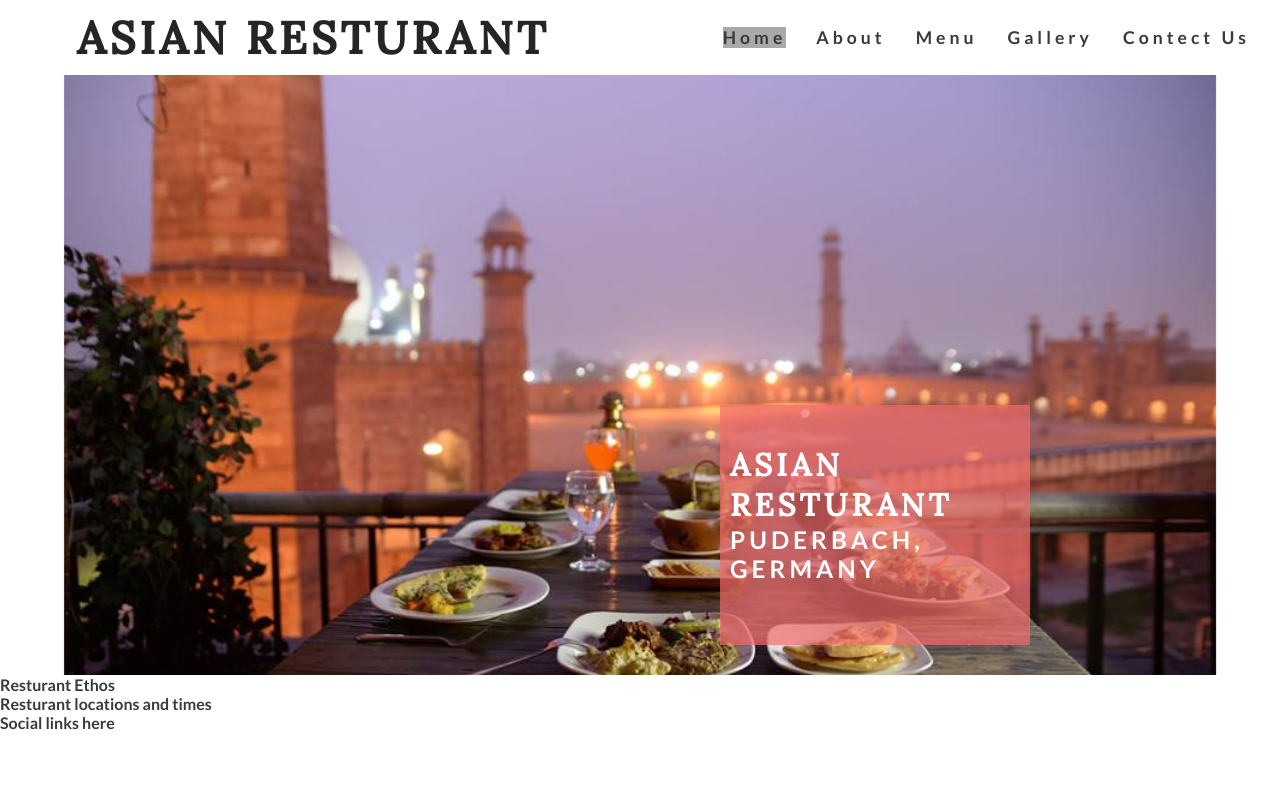
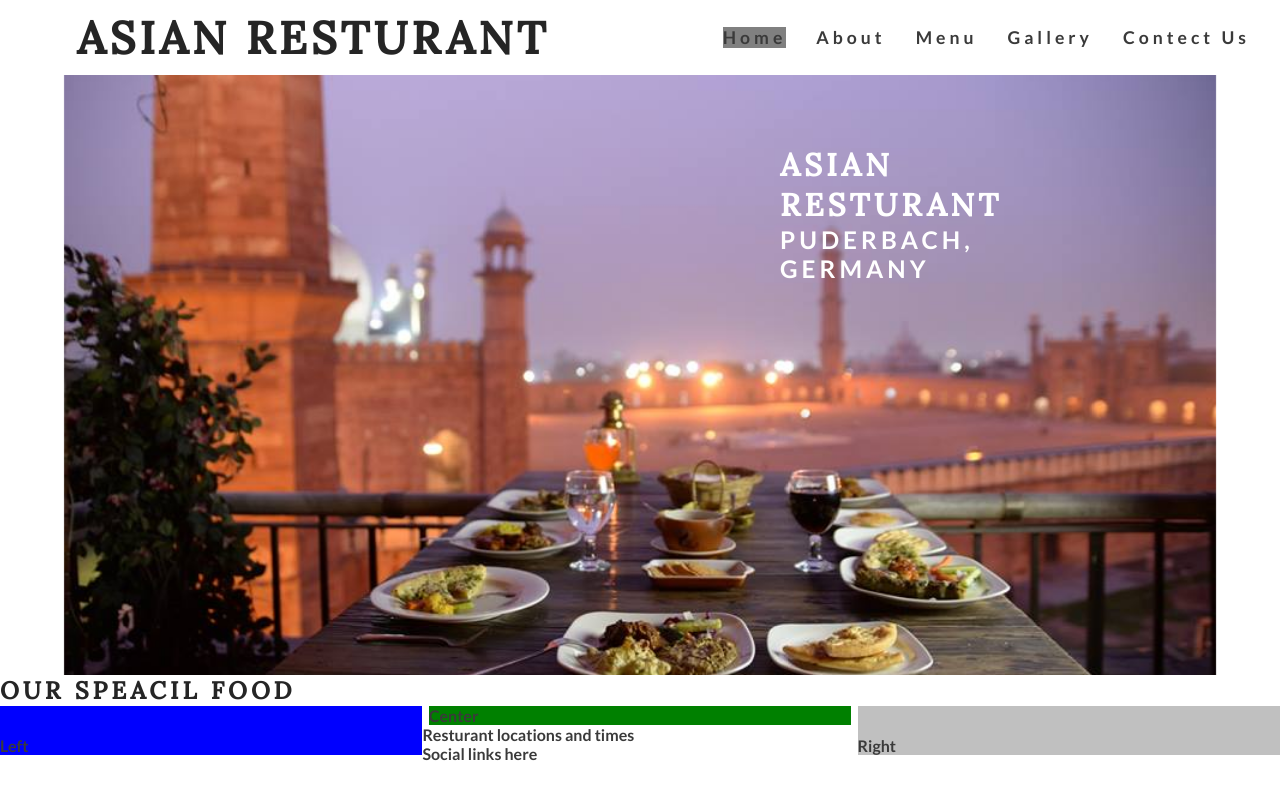
Before and after one commit to Muzaffar-Ahmad10/Asian-Resturent, a plain HTML site: page index.html in a window 1280 px wide. Drawn offline with Linux system fonts and the light colour scheme.

Commit message:
add resturent ethos main structure

```diff
--- a/assets/css/style.css
+++ b/assets/css/style.css
@@ -44,11 +44,11 @@ h1, h2 {
     color: inherit;
 }
 #menu a:hover {
-    background-color: darkgray;
+    background-color:gray;
 }
 .active {
 
-    background-color: darkgray;
+    background-color:grey;
 }
 
   /* hero-image cover text */
@@ -97,10 +97,32 @@ animation-fill-mode: forwards;
     padding-top: 40px;
     padding-left: 10px;
 
-    background-color: rgba(241, 109, 107, .7);
 
-    bottom: 30px;
-    right: 250px;
+    top: 30px;
+    right: 200px;
 
     position: absolute;
 }
+    /* Resturant ethos*/
+
+#resturent-ethos{
+    height: 600px;
+
+}
+#left-about {
+    padding-top: 30px;
+    width: 33%;
+    float:left;
+    background-color: blue;
+}
+#right-about {
+    padding-top: 30px;
+    width: 33%;
+    float: right;
+    background-color: silver;
+}
+#center-about {
+    width: 33%;
+    margin: 0 auto;
+    background-color: green;
+}
--- a/index.html
+++ b/index.html
@@ -8,6 +8,7 @@
     <meta name="keywords" content="Asian Resturant, Asian food, Puderbach, Germany">
 
     <link rel="stylesheet" href="assets/css/style.css">
+
 
     <title> Asian Resturant </title>
 
@@ -46,9 +47,13 @@
         </div>
 
     </section>
-    <section>
-        Resturant Ethos
+    <section id="resturant-ethos">
+        <h1> Our Speacil Food </h1>
+        <div id="left-about">Left  </div>
+        <div id="right-about">Right  </div>
+        <div id="center-about">Center</div>
     </section>
+
     <section>
         Resturant locations and times
     </section>
```
